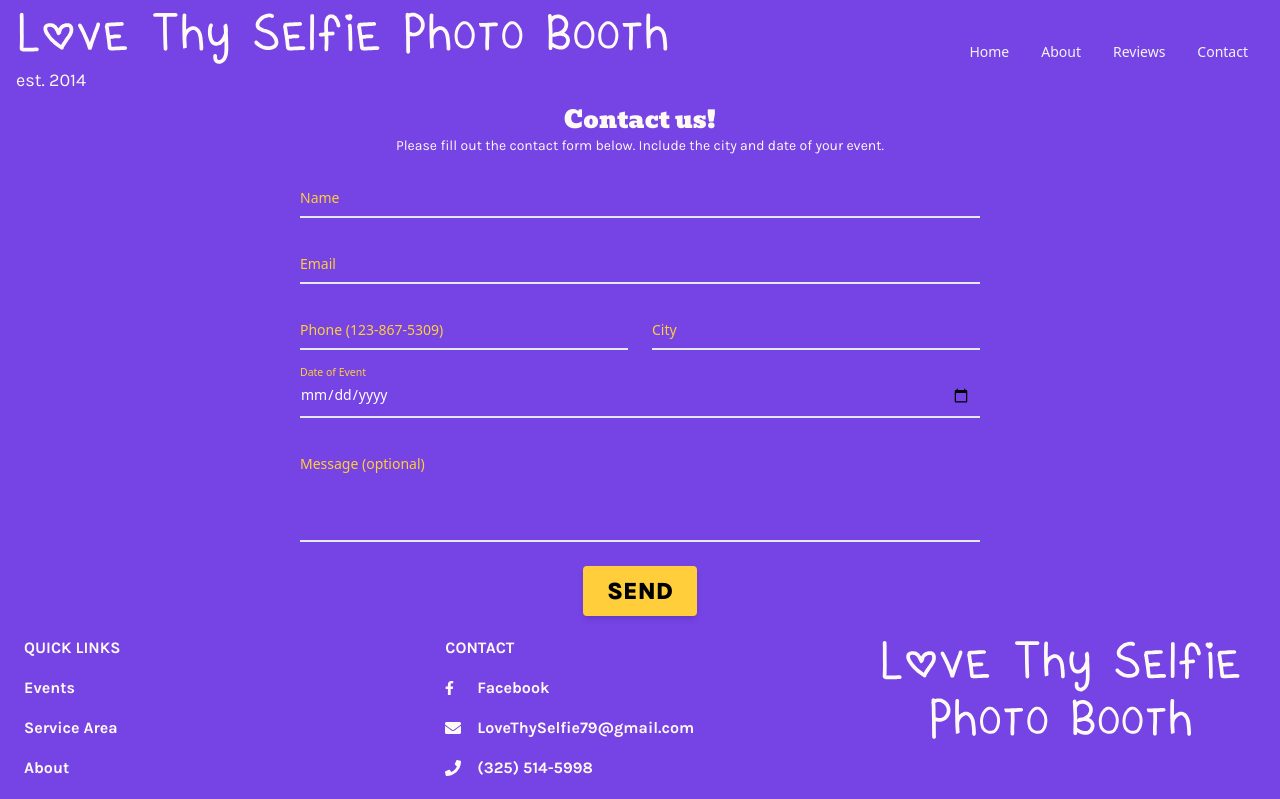
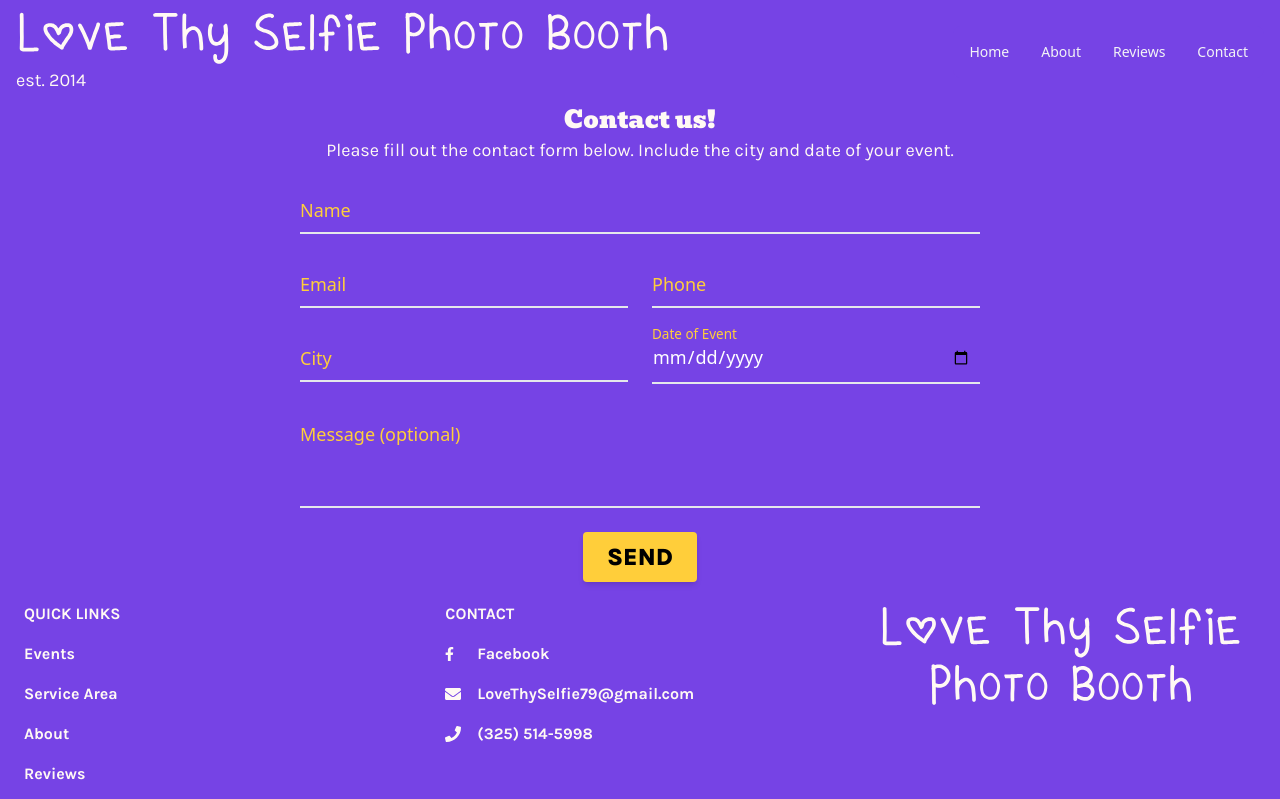
Before and after one commit to missatrox44/love-thy-selfie, a React (Vite) app: page /contact in a window 1280 px wide. Shown: the top 799 px of the page. Built offline with nearby package versions, Linux system fonts and the light colour scheme.

Commit message:
contact form updated, font bigger and two columns

```diff
--- a/src/components/ContactForm/index.jsx
+++ b/src/components/ContactForm/index.jsx
@@ -78,7 +78,7 @@ export default function ContactForm() {
         <h2 className={`bevan text-2xl ${isHideToast ? "" : "hidden"}`}>
           Contact us!
         </h2>
-        <p className={`karla-400 text-sm ${isHideToast ? "" : "hidden"}`}>
+        <p className={`karla-400 text-lg ${isHideToast ? "" : "hidden"}`}>
           Please fill out the contact form below. Include the city and date of
           your event.
         </p>
@@ -108,7 +108,7 @@ export default function ContactForm() {
           <input
             type="text"
             name="name"
-            className="block py-2.5 px-0 w-full text-sm bg-transparent border-0 border-b-2 border-[#0091AD]appearance-none text-white focus:outline-none focus:ring-0 focus:border-[#0091AD] peer"
+            className="block py-2.5 px-0 w-full text-lg bg-transparent border-0 border-b-2 border-[#0091AD]appearance-none text-white focus:outline-none focus:ring-0 focus:border-[#0091AD] peer"
             placeholder=" "
             required
             value={name}
@@ -116,16 +116,17 @@ export default function ContactForm() {
           />
           <label
             for="name"
-            className="peer-focus:font-medium absolute text-sm text-[#FFCE3A] duration-300 transform -translate-y-6 scale-75 top-3 -z-10 origin-[0] peer-focus:left-0 peer-focus:text-[#0091AD]  peer-placeholder-shown:scale-100 peer-placeholder-shown:translate-y-0 peer-focus:scale-75 peer-focus:-translate-y-6"
+            className="peer-focus:font-medium absolute text-lg text-[#FFCE3A] duration-300 transform -translate-y-6 scale-75 top-3 -z-10 origin-[0] peer-focus:left-0 peer-focus:text-[#0091AD]  peer-placeholder-shown:scale-100 peer-placeholder-shown:translate-y-0 peer-focus:scale-75 peer-focus:-translate-y-6"
           >
             Name
           </label>
         </div>
+        <div className="grid md:grid-cols-2 md:gap-6">
           <div className="relative z-0 w-full mb-6 group">
             <input
               type="email"
               name="email"
-            className="block py-2.5 px-0 w-full text-sm bg-transparent border-0 border-b-2 border-[#0091AD]appearance-none text-white focus:outline-none focus:ring-0 focus:border-[#0091AD] peer"
+              className="block py-2.5 px-0 w-full text-lg bg-transparent border-0 border-b-2 border-[#0091AD]appearance-none text-white focus:outline-none focus:ring-0 focus:border-[#0091AD] peer"
               placeholder=" "
               required
               value={email}
@@ -133,19 +134,17 @@ export default function ContactForm() {
             />
             <label
               for="email"
-            className="peer-focus:font-medium absolute text-sm text-[#FFCE3A] duration-300 transform -translate-y-6 scale-75 top-3 -z-10 origin-[0] peer-focus:left-0 peer-focus:text-[#0091AD]  peer-placeholder-shown:scale-100 peer-placeholder-shown:translate-y-0 peer-focus:scale-75 peer-focus:-translate-y-6"
+              className="peer-focus:font-medium absolute text-lg text-[#FFCE3A] duration-300 transform -translate-y-6 scale-75 top-3 -z-10 origin-[0] peer-focus:left-0 peer-focus:text-[#0091AD]  peer-placeholder-shown:scale-100 peer-placeholder-shown:translate-y-0 peer-focus:scale-75 peer-focus:-translate-y-6"
             >
               Email
             </label>
           </div>
-
-        <div className="grid md:grid-cols-2 md:gap-6">
           <div className="relative z-0 w-full mb-6 group">
             <input
               type="tel"
-              pattern="[0-9]{3}-[0-9]{3}-[0-9]{4}"
+              // pattern="[0-9]{3}-[0-9]{3}-[0-9]{4}"
               name="phone"
-              className="block py-2.5 px-0 w-full text-sm bg-transparent border-0 border-b-2 border-[#0091AD]appearance-none text-white focus:outline-none focus:ring-0 focus:border-[#0091AD] peer"
+              className="block py-2.5 px-0 w-full text-lg bg-transparent border-0 border-b-2 border-[#0091AD]appearance-none text-white focus:outline-none focus:ring-0 focus:border-[#0091AD] peer"
               placeholder=" "
               required
               value={phone}
@@ -153,16 +152,18 @@ export default function ContactForm() {
             />
             <label
               for="phone"
-              className="peer-focus:font-medium absolute text-sm text-[#FFCE3A] duration-300 transform -translate-y-6 scale-75 top-3 -z-10 origin-[0] peer-focus:left-0 peer-focus:text-[#0091AD]  peer-placeholder-shown:scale-100 peer-placeholder-shown:translate-y-0 peer-focus:scale-75 peer-focus:-translate-y-6"
+              className="peer-focus:font-medium absolute text-lg text-[#FFCE3A] duration-300 transform -translate-y-6 scale-75 top-3 -z-10 origin-[0] peer-focus:left-0 peer-focus:text-[#0091AD]  peer-placeholder-shown:scale-100 peer-placeholder-shown:translate-y-0 peer-focus:scale-75 peer-focus:-translate-y-6"
             >
-              Phone (123-867-5309)
+              Phone
             </label>
           </div>
+        </div>
+        <div className="grid md:grid-cols-2 md:gap-6">
           <div className="relative z-0 w-full mb-6 group">
             <input
               type="text"
               name="city"
-              className="block py-2.5 px-0 w-full text-sm bg-transparent border-0 border-b-2 border-[#0091AD]appearance-none text-white focus:outline-none focus:ring-0 focus:border-[#0091AD] peer"
+              className="block py-2.5 px-0 w-full text-lg bg-transparent border-0 border-b-2 border-[#0091AD]appearance-none text-white focus:outline-none focus:ring-0 focus:border-[#0091AD] peer"
               placeholder=" "
               required
               value={city}
@@ -170,17 +171,16 @@ export default function ContactForm() {
             />
             <label
               for="city"
-              className="peer-focus:font-medium absolute text-sm text-[#FFCE3A] duration-300 transform -translate-y-6 scale-75 top-3 -z-10 origin-[0] peer-focus:left-0 peer-focus:text-[#0091AD]  peer-placeholder-shown:scale-100 peer-placeholder-shown:translate-y-0 peer-focus:scale-75 peer-focus:-translate-y-6"
+              className="peer-focus:font-medium absolute text-lg text-[#FFCE3A] duration-300 transform -translate-y-6 scale-75 top-3 -z-10 origin-[0] peer-focus:left-0 peer-focus:text-[#0091AD]  peer-placeholder-shown:scale-100 peer-placeholder-shown:translate-y-0 peer-focus:scale-75 peer-focus:-translate-y-6"
             >
               City
             </label>
           </div>
-        </div>
-        <div className="relative z-0 w-full mb-6 group0">
+          <div className="relative z-0 w-full mb-6 group">
             <input
               type="date"
               name="date"
-            className="block py-2.5 px-0 w-full text-sm bg-transparent border-0 border-b-2 border-[#0091AD]appearance-none text-white focus:outline-none focus:ring-0 focus:border-[#0091AD] peer"
+              className="block py-2.5 px-0 w-full text-lg bg-transparent border-0 border-b-2 border-[#0091AD]appearance-none text-white focus:outline-none focus:ring-0 focus:border-[#0091AD] peer"
               placeholder=" "
               required
               value={date}
@@ -189,16 +189,18 @@ export default function ContactForm() {
             />
             <label
               for="date"
-            className="peer-focus:font-medium absolute text-sm text-[#FFCE3A] duration-300 transform -translate-y-6 scale-75 top-3 -z-10 origin-[0] peer-focus:left-0 peer-focus:text-[#0091AD]  peer-placeholder-shown:scale-100 peer-placeholder-shown:translate-y-0 peer-focus:scale-75 peer-focus:-translate-y-6"
+              className="peer-focus:font-medium absolute text-lg text-[#FFCE3A] duration-300 transform -translate-y-6 scale-75 top-3 -z-10 origin-[0] peer-focus:left-0 peer-focus:text-[#0091AD]  peer-placeholder-shown:scale-100 peer-placeholder-shown:translate-y-0 peer-focus:scale-75 peer-focus:-translate-y-6"
             >
               Date of Event
             </label>
           </div>
+        </div>
+
         <div className="relative z-0 w-full mb-6 group0">
           <textarea
             type="text"
             name="message"
-            className="block py-2.5 px-0 w-full text-sm bg-transparent border-0 border-b-2 border-[#0091AD]appearance-none text-white focus:outline-none focus:ring-0 focus:border-[#0091AD] peer"
+            className="block py-2.5 px-0 w-full text-lg bg-transparent border-0 border-b-2 border-[#0091AD]appearance-none text-white focus:outline-none focus:ring-0 focus:border-[#0091AD] peer"
             placeholder=" "
             value={message}
             onChange={handleChange}
@@ -206,7 +208,7 @@ export default function ContactForm() {
           />
           <label
             for="name"
-            className="peer-focus:font-medium absolute text-sm text-[#FFCE3A] duration-300 transform -translate-y-6 scale-75 top-3 -z-10 origin-[0] peer-focus:left-0 peer-focus:text-[#0091AD]  peer-placeholder-shown:scale-100 peer-placeholder-shown:translate-y-0 peer-focus:scale-75 peer-focus:-translate-y-6"
+            className="peer-focus:font-medium absolute text-lg text-[#FFCE3A] duration-300 transform -translate-y-6 scale-75 top-3 -z-10 origin-[0] peer-focus:left-0 peer-focus:text-[#0091AD]  peer-placeholder-shown:scale-100 peer-placeholder-shown:translate-y-0 peer-focus:scale-75 peer-focus:-translate-y-6"
           >
             Message (optional)
           </label>
```
Lines whose indentation alone changed are shown as unchanged.
